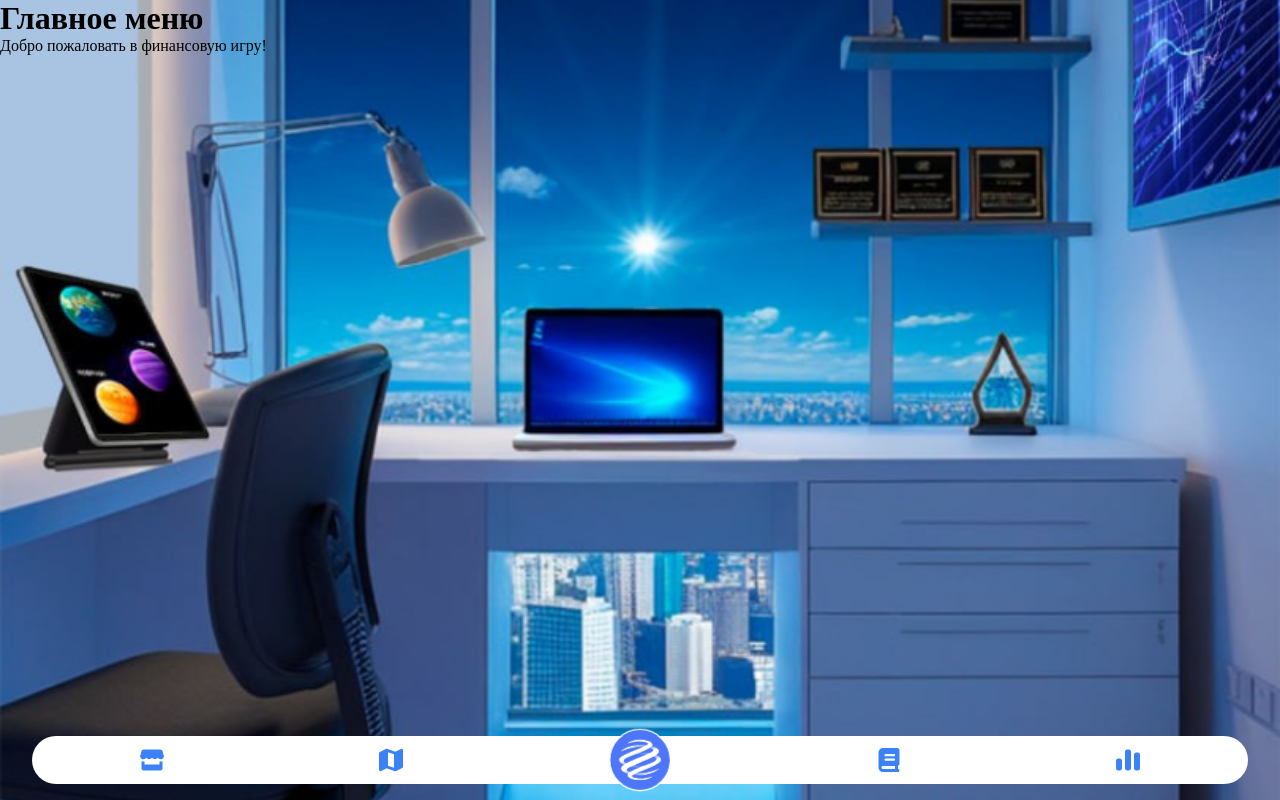
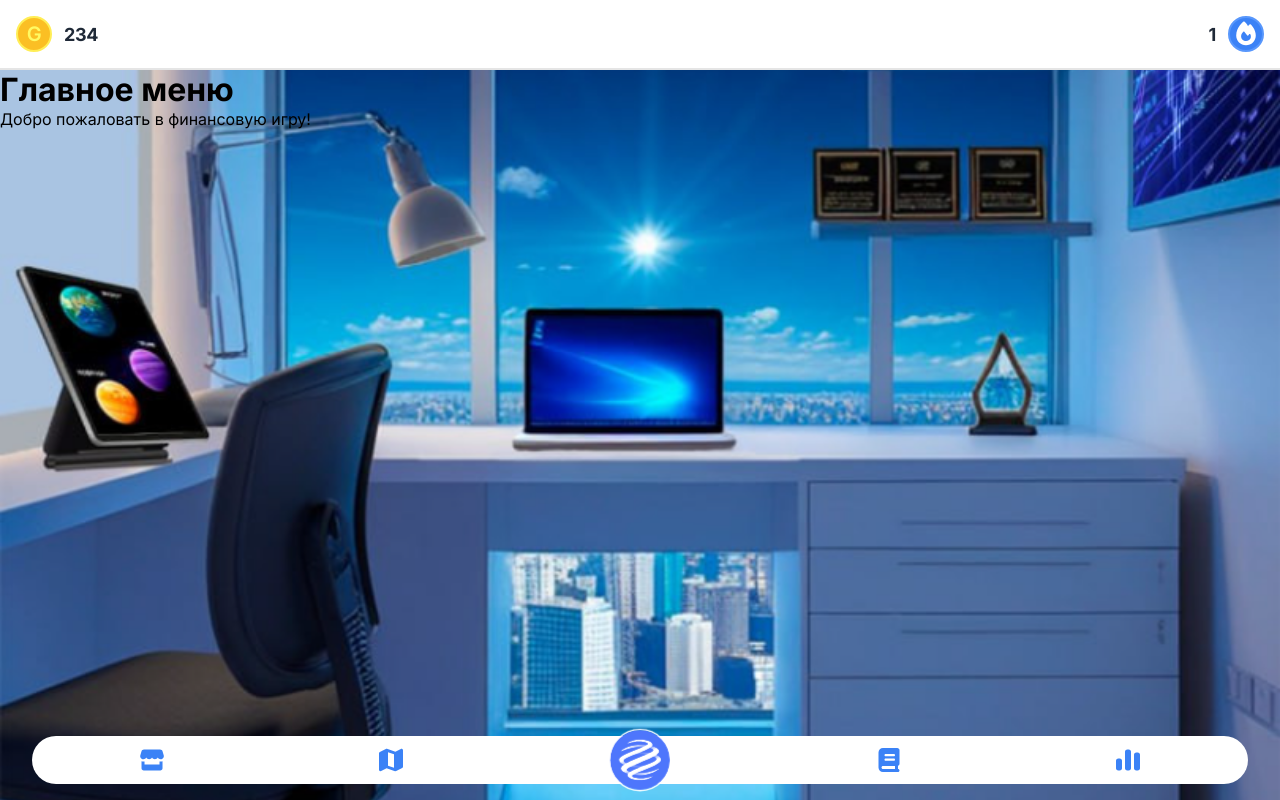
Before and after one commit to AVor0n/gazhack, a React (Vite) app: page / in a window 1280 px wide. Built offline with nearby package versions, Linux system fonts and the light colour scheme.

Commit message:
feat: add header

```diff
--- /dev/null
+++ b/src/components/Header.module.css
@@ -0,0 +1,47 @@
+.header {
+    display: flex;
+    justify-content: space-between;
+    align-items: center;
+    padding: 16px;
+    background: #fff;
+    border-bottom: 2px solid rgba(0, 0, 0, 0.1);
+    position: sticky;
+    top: 0;
+    z-index: 1000;
+    font-family: 'Inter', sans-serif;
+    font-weight: 700;
+    font-size: 18px;
+    color: #1f2937;
+    letter-spacing: -0.02em;
+}
+
+.item {
+    display: flex;
+    align-items: center;
+    gap: 12px;
+}
+
+.icon {
+    width: 36px;
+    height: 36px;
+    border-radius: 50%;
+    display: flex;
+    align-items: center;
+    justify-content: center;
+}
+
+.coinIcon {
+    background: #fbbf24;
+    font-family: 'Inter', sans-serif;
+    font-weight: 600;
+    font-size: 20px;
+    border: 2px solid #ffee56;
+    color: #fffa63;
+}
+
+.flameIcon {
+    background: #3b82f6;
+    border: 2px solid #5897fc;
+    fill: #fff;
+    padding: 2px;
+}
--- /dev/null
+++ b/src/components/Header.tsx
@@ -0,0 +1,24 @@
+import styles from './Header.module.css';
+import { FlameIcon } from '@/shared/ui/icons';
+import clsx from 'clsx';
+
+interface HeaderProps {
+    coins: number;
+    streak: number;
+}
+
+export const Header = ({ coins, streak }: HeaderProps) => {
+    return (
+        <header className={styles.header}>
+            <div className={styles.item}>
+                <div className={clsx(styles.icon, styles.coinIcon)}>G</div>
+                <span>{coins}</span>
+            </div>
+
+            <div className={styles.item}>
+                <span>{streak}</span>
+                <FlameIcon className={clsx(styles.icon, styles.flameIcon)} />
+            </div>
+        </header>
+    );
+};
--- a/src/components/Layout.tsx
+++ b/src/components/Layout.tsx
@@ -1,5 +1,6 @@
 import { Outlet } from 'react-router-dom';
 import { BottomNavbar } from './BottomNavbar';
+import { Header } from './Header';
 import styles from './Layout.module.css';
 import clsx from 'clsx';
 
@@ -11,6 +12,7 @@ interface LayoutProps {
 export const Layout = ({ hideNavBar, bgClass = 'default' }: LayoutProps) => {
     return (
         <div className={clsx(styles.layout, styles[`bg-${bgClass}`])}>
+            <Header coins={234} streak={1} />
             <main className={styles.main}>
                 <Outlet />
             </main>
--- a/src/index.css
+++ b/src/index.css
@@ -1,3 +1,5 @@
+@import url('https://fonts.googleapis.com/css2?family=Inter:wght@400;500;600;700&family=Poppins:wght@400;500;600;700&display=swap');
+
 * {
     margin: 0;
     padding: 0;
@@ -8,6 +10,7 @@ html, body {
     height: 100%;
     overflow-x: hidden;
     -webkit-overflow-scrolling: touch;
+    font-family: 'Inter', 'Poppins', -apple-system, BlinkMacSystemFont, 'Segoe UI', 'Roboto', 'Oxygen', 'Ubuntu', 'Cantarell', sans-serif;
 }
 
 button, a, input, textarea, select {
--- a/src/shared/ui/icons/index.tsx
+++ b/src/shared/ui/icons/index.tsx
@@ -4,3 +4,4 @@ export { default as ShopIcon } from './shop.svg?react';
 export { default as ChartIcon } from './chart.svg?react';
 export { default as PenIcon } from './pen.svg?react';
 export { default as MapIcon } from './map.svg?react';
+export { default as FlameIcon } from './flame.svg?react';
```
Also changed, not shown: src/shared/ui/icons/flame.svg (added).
